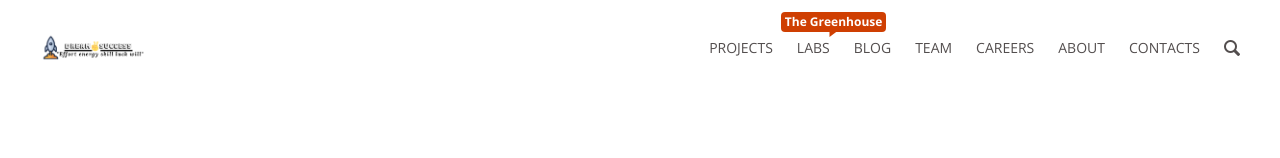
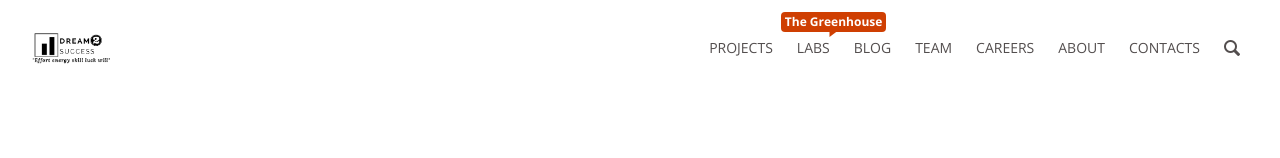
Before and after one commit to danish-63/Dream2Success.github.io, a plain HTML site: page index.html in a window 1280 px wide. Shown: the top 158 px of the page. Drawn offline with nearby package versions, Linux system fonts and the light colour scheme; no server answers.

Commit message:
Update index.html

```diff
--- a/index.html
+++ b/index.html
@@ -69,7 +69,7 @@
             <h1 class="page__title">
               <a href="index.html" title="Development Seed">
 
-                <img src="assets/graphics/layout/D2S23.png" alt="Development Seed logotype" width="700" height="519" />
+                <img src="assets/graphics/layout/logo.png" alt="Development Seed logotype" width="700" height="519" />
 
                 <span>Development Seed</span>
               </a>
```
